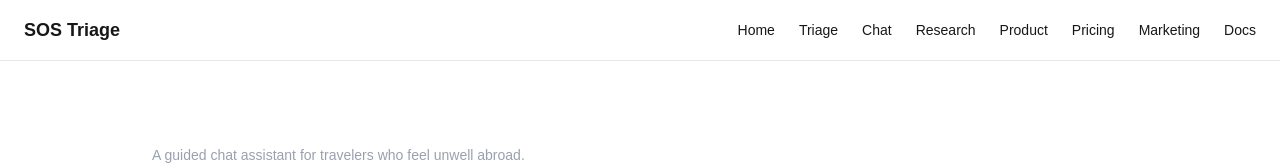
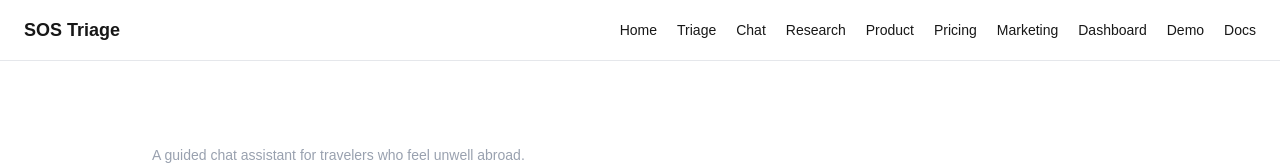
Before and after one commit to oninorl/sostriageapp, a Next.js app: page /chat in a window 1280 px wide. Shown: the top 165 px of the page. Built offline with nearby package versions, Linux system fonts and the light colour scheme; no server answers.

Commit message:
Add Dashboard and Demo to the navbar: full navigation across all ten pages

```diff
--- a/app/components/Navbar.tsx
+++ b/app/components/Navbar.tsx
@@ -2,7 +2,7 @@ export default function Navbar() {
   return (
     <nav className="w-full border-b border-gray-200 px-6 py-4 flex items-center justify-between gap-4">
       <span className="font-bold text-lg">SOS Triage</span>
-      <div className="flex flex-wrap justify-end gap-x-6 gap-y-1 text-sm">
+      <div className="flex flex-wrap justify-end gap-x-5 gap-y-1 text-sm">
         <a href="/" className="hover:underline">Home</a>
         <a href="/core" className="hover:underline">Triage</a>
         <a href="/chat" className="hover:underline">Chat</a>
@@ -10,6 +10,8 @@ export default function Navbar() {
         <a href="/product" className="hover:underline">Product</a>
         <a href="/pricing" className="hover:underline">Pricing</a>
         <a href="/marketing" className="hover:underline">Marketing</a>
+        <a href="/dashboard" className="hover:underline">Dashboard</a>
+        <a href="/demo" className="hover:underline">Demo</a>
         <a href="/docs" className="hover:underline">Docs</a>
       </div>
     </nav>
```
